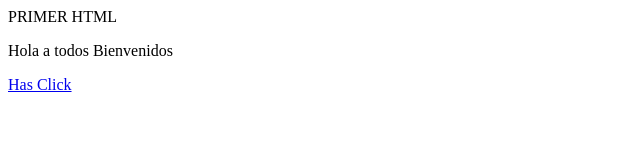
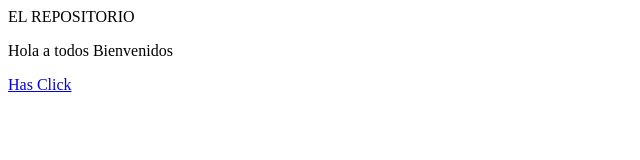
Before and after one commit to Dani1918/webproject, a plain HTML site: page index.html in a window 1280 px wide. Shown: the full height of the page, 0-640 px from the left. Drawn offline with Linux system fonts and the light colour scheme.

Commit message:
Cambie el titulo de index

```diff
--- a/index.html
+++ b/index.html
@@ -1,3 +1,3 @@
-<p>PRIMER HTML</p>
+<p>EL REPOSITORIO </p>
 <p>Hola a todos Bienvenidos</p>
 <p><a href="about.html">Has Click</a></p>
```
